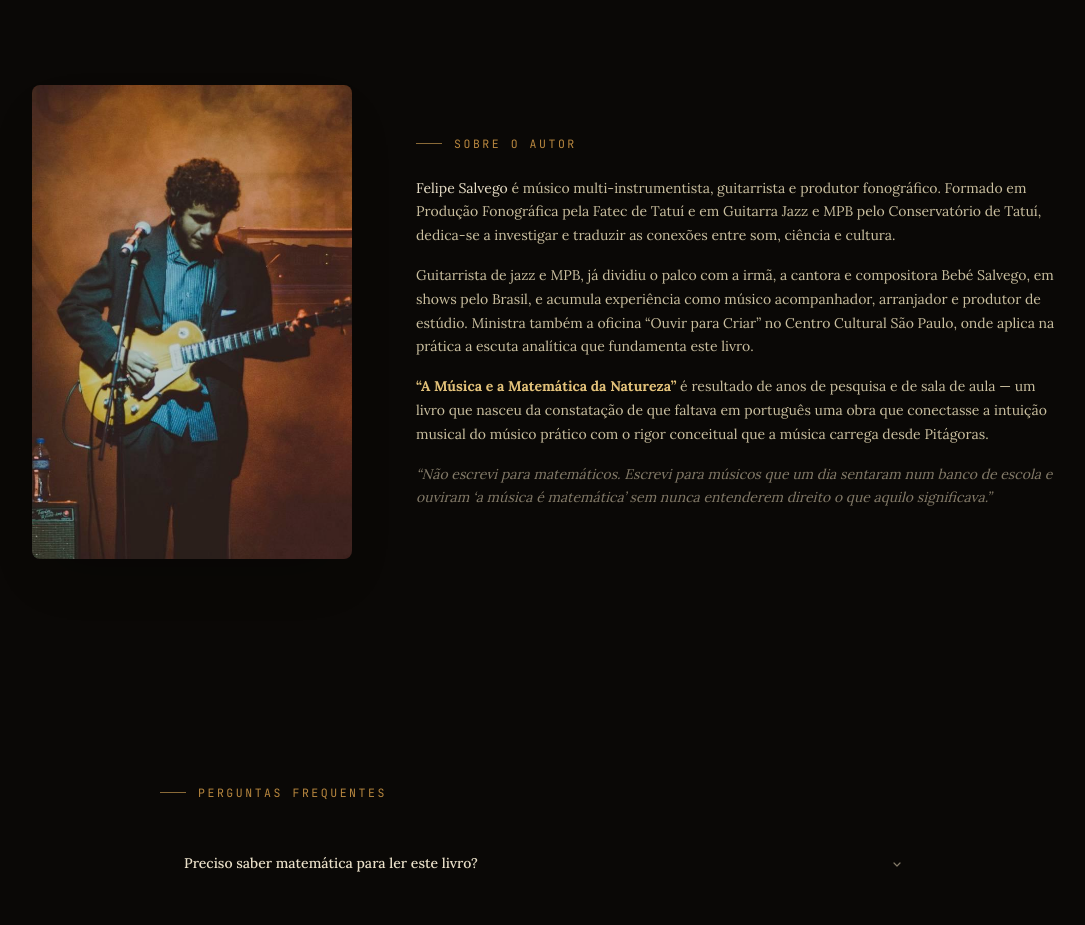
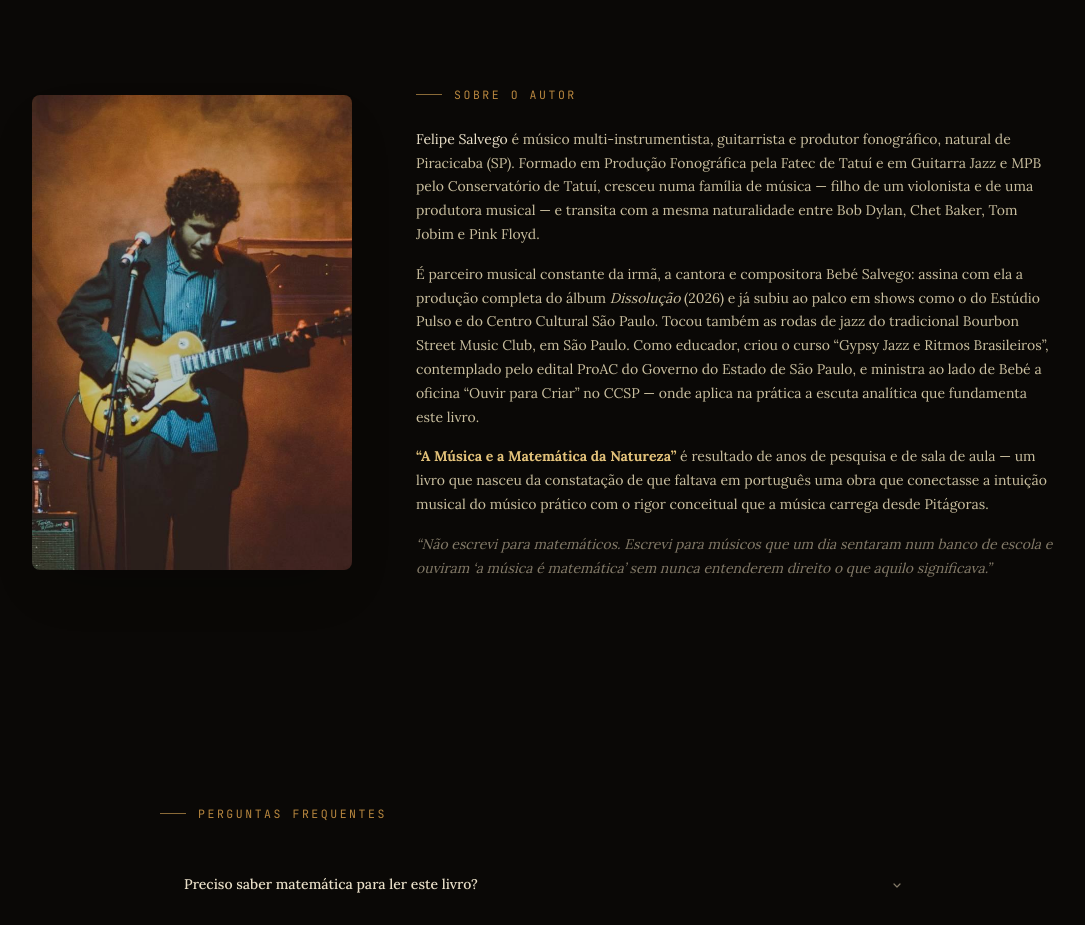
Before and after one commit to jazzautomations/felipe-salvego-musica, a Next.js app: page / in a window 1280 px wide. Shown: the part 3000-3925 px from the top of the page, without its empty margins (96-1181 px from the left). Built offline with nearby package versions, Linux system fonts and the light colour scheme; no server answers.

Commit message:
feat: bio do autor com fatos reais e verificados
Piracicaba, família de músicos, produção do álbum "Dissolução" da Bebé
Salvego, shows no Bourbon Street Music Club, curso Gypsy Jazz e Ritmos
Brasileiros contemplado pelo ProAC, oficina "Ouvir para Criar" no CCSP.

```diff
--- a/src/components/Author.tsx
+++ b/src/components/Author.tsx
@@ -48,15 +48,20 @@ export default function Author() {
               <strong className="font-[var(--font-cinzel)] text-[var(--cream)]">
                 Felipe Salvego
               </strong>{" "}
-              é músico multi-instrumentista, guitarrista e produtor fonográfico. Formado em
-              Produção Fonográfica pela Fatec de Tatuí e em Guitarra Jazz e MPB pelo Conservatório
-              de Tatuí, dedica-se a investigar e traduzir as conexões entre som, ciência e cultura.
+              é músico multi-instrumentista, guitarrista e produtor fonográfico, natural de
+              Piracicaba (SP). Formado em Produção Fonográfica pela Fatec de Tatuí e em Guitarra
+              Jazz e MPB pelo Conservatório de Tatuí, cresceu numa família de música — filho de
+              um violonista e de uma produtora musical — e transita com a mesma naturalidade entre
+              Bob Dylan, Chet Baker, Tom Jobim e Pink Floyd.
             </p>
             <p>
-              Guitarrista de jazz e MPB, já dividiu o palco com a irmã, a cantora e compositora
-              Bebé Salvego, em shows pelo Brasil, e acumula experiência como músico acompanhador,
-              arranjador e produtor de estúdio. Ministra também a oficina &ldquo;Ouvir para
-              Criar&rdquo; no Centro Cultural São Paulo, onde aplica na prática a escuta analítica
+              É parceiro musical constante da irmã, a cantora e compositora Bebé Salvego: assina
+              com ela a produção completa do álbum <em>Dissolução</em> (2026) e já subiu ao palco
+              em shows como o do Estúdio Pulso e do Centro Cultural São Paulo. Tocou também as
+              rodas de jazz do tradicional Bourbon Street Music Club, em São Paulo. Como educador,
+              criou o curso &ldquo;Gypsy Jazz e Ritmos Brasileiros&rdquo;, contemplado pelo edital
+              ProAC do Governo do Estado de São Paulo, e ministra ao lado de Bebé a oficina
+              &ldquo;Ouvir para Criar&rdquo; no CCSP — onde aplica na prática a escuta analítica
               que fundamenta este livro.
             </p>
             <p>
```
